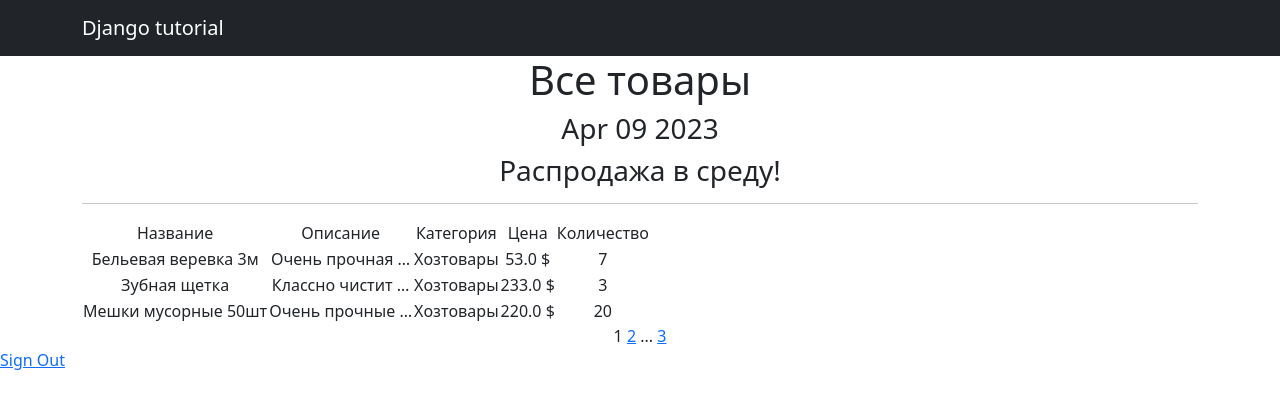
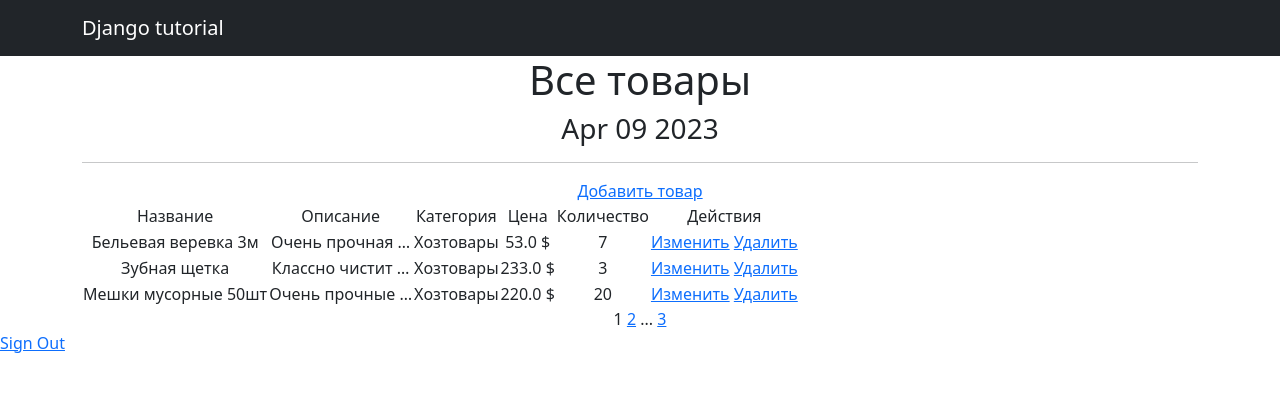
Before and after one commit to Alexey-dn/DjangoController, a Django app: page /products/ in a window 1280 px wide. Shown: the top 409 px of the page. Run offline with Django 4.2, Linux system fonts and the light colour scheme; a user stored in the database is signed in; data comes from the database, SQL or seed files in the repository; some libraries are stand-ins or nearby versions.

Commit message:
add permission check and change goods buttons

```diff
--- a/project/templates/products.html
+++ b/project/templates/products.html
@@ -42,10 +42,15 @@ Products
 <!--       <input type="submit" value="Найти" />-->
 <!--    </form> &lt;!&ndash; был поиск таков&ndash;&gt;-->
 
-    <h3> {{ next_sale|default_if_none:"Чуть позже сообщим о распродаже!" }} </h3>
+<!--    <h3> {{ next_sale|default_if_none:"Чуть позже сообщим о распродаже!" }} </h3>-->
     <!-- Если в переменной next_sale будет None,
     то выведется указанный в фильтре текст -->
     <hr>
+    {# Теперь будем проверять не request.user.is_authenticated, а конкретные права #}
+    {% if perms.simpleapp.add_product %}
+    <a href="{% url 'product_create' %}">Добавить товар</a>
+    {% endif %}
+
     {% if products %}
         <table> <!-- Начинаем описывать таблицу -->
             <tr> <!-- Добавляем строку -->
@@ -54,6 +59,11 @@ Products
                 <td>Категория</td>
                 <td>Цена</td>
                 <td>Количество</td>
+
+                {# Условие получается составным. #}
+                {% if perms.simpleapp.change_product or perms.simpleapp.delete_product %}
+                <td>Действия</td>
+                {% endif %}
             </tr> <!-- Не забываем закрыть HTML-тег строки -->
                 <!-- Для каждого товара будете генерироваться новая строчка,
                 т.е. новый HTML код, который указан в теле цикла.
@@ -72,8 +82,16 @@ Products
                 Все остальные символы превратятся в многоточие. -->
                 <td>{{ product.category.name }}</td>
                 <!-- Используем наш фильтр -->
-               <td>{{ product.price|currency:"usd" }}</td>
-               <td>{{ product.quantity }}</td>
+                <td>{{ product.price|currency:"usd" }}</td>
+                <td>{{ product.quantity }}</td>
+                <td>
+                    {# А здесь доступ для каждой ссылки теперь будем проверять отдельно #}
+                    {% if perms.simpleapp.change_product %}
+                    <a href="{% url 'product_update' pk=product.id %}">Изменить</a>
+                    {% endif %}
+                    {% if perms.simpleapp.delete_product %}
+                    <a href="{% url 'product_delete' product.id %}">Удалить</a>
+                    {% endif %}
             </tr>
             {% endfor %}
 
```
